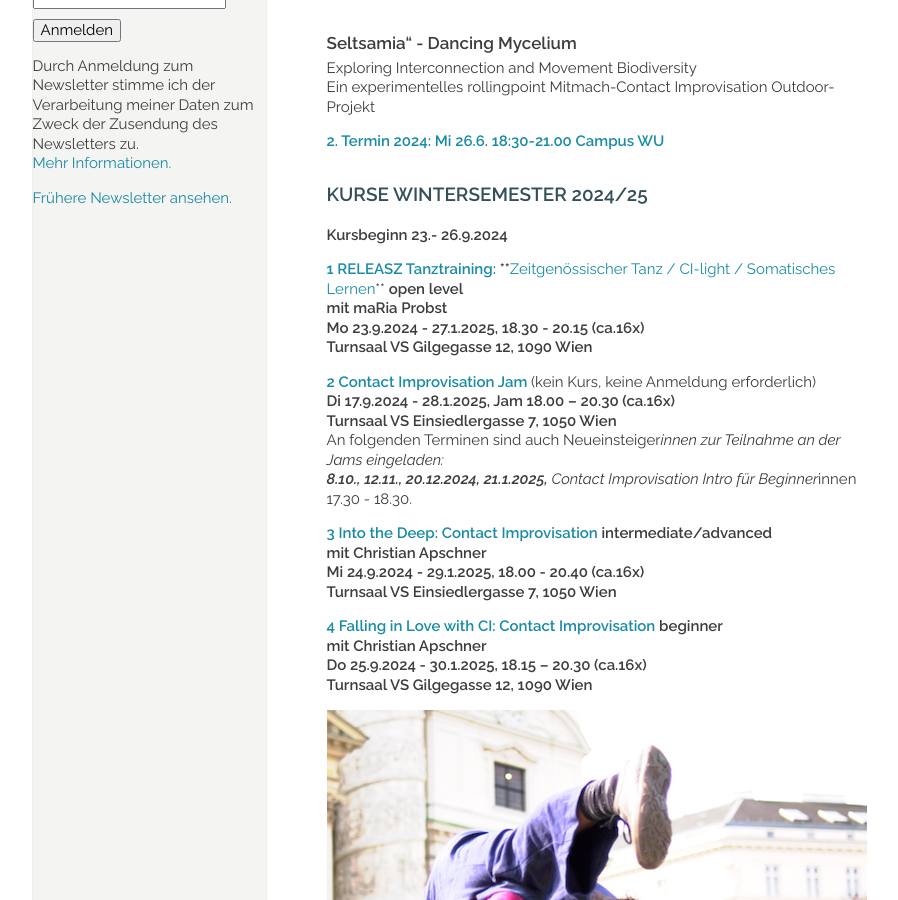
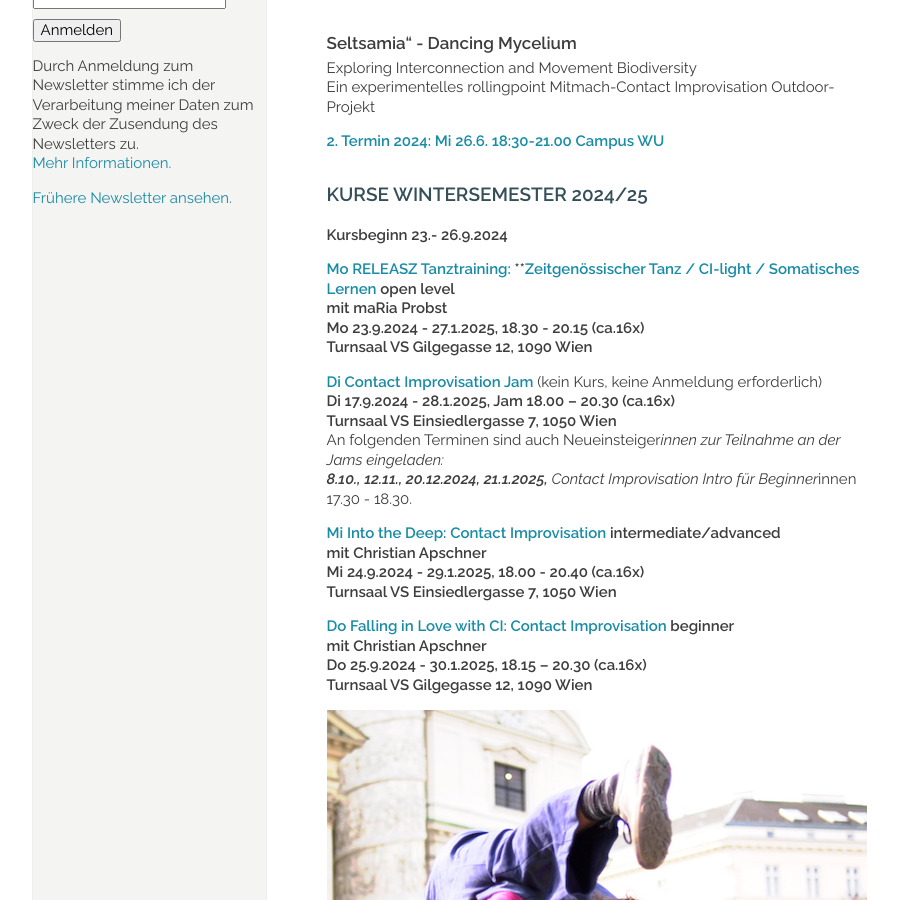
Before and after one commit to manulari/rollingpointat, a Jekyll site: the page built from _pages_de/index.md, in a window 1280 px wide and 900 px high, scrolled down 1208 px. Shown: the whole window, without its empty margins (152-1050 px from the left). Built offline with Jekyll 4.4.1, drawn with Linux system fonts in a browser that asks for light colours; comment, search, counter and statistics services are not loaded.

Commit message:
Update page (de) “index”

```diff
--- a/_pages_de/index.md
+++ b/_pages_de/index.md
@@ -9,8 +9,6 @@ other_lang: /en/
 ![Christian und maRia tanzen Contact Improvisation auf einer Stiege](/assets/uploads/dsc_1901_klein.jpg "Contact Improvisation")
 
 Fotocredit: https://johannes-stolba.net/photography/
-
-
 
 #### **Achtung: Unsere homepage befindet sich gerade in Überarbeitung!**
 
@@ -36,23 +34,23 @@ Ein experimentelles rollingpoint Mitmach-Contact Improvisation Outdoor-Projekt
 
 **Kursbeginn  23.- 26.9.2024**
 
-**[1 RELEASZ Tanztraining: ](/somsem24#mo)\*\***[Zeitgenössischer Tanz / CI-light / Somatisches Lernen](/somsem24#mo)\*\* **open level**\
+**[Mo RELEASZ Tanztraining: ](/releasze)\*\*[Zeitgenössischer Tanz / CI-light / Somatisches Lernen](/releasze) open level**\
  **mit maRia Probst**\
 **Mo 23.9.2024 - 27.1.2025, 18.30 - 20.15 (ca.16x)**\
 **Turnsaal VS Gilgegasse 12, 1090 Wien**
 
-**[2 Contact Improvisation Jam ](/somsem24#di)**(kein Kurs, keine Anmeldung erforderlich)\
+**[Di Contact Improvisation Jam ](/jams)**(kein Kurs, keine Anmeldung erforderlich)\
 **Di 17.9.2024 - 28.1.2025, Jam 18.00 – 20.30 (ca.16x)**\
 **Turnsaal VS Einsiedlergasse 7, 1050 Wien**\
 An folgenden Terminen sind auch Neueinsteiger*innen zur Teilnahme an der Jams eingeladen:\
 **8.10., 12.11., 20.12.2024, 21.1.2025,** Contact Improvisation Intro für Beginner*innen 17.30 - 18.30.
 
-**[3 Into the Deep: Contact Improvisation ](/somsem24#mi) intermediate/advanced**\
+**[Mi Into the Deep: Contact Improvisation ](/contactadv) intermediate/advanced**\
 **mit Christian Apschner**\
 **Mi 24.9.2024 - 29.1.2025, 18.00 - 20.40 (ca.16x)**\
 **Turnsaal VS Einsiedlergasse 7, 1050 Wien**
 
-**[4 Falling in Love with CI: Contact Improvisation ](/somsem24#do)beginner**\
+**[Do Falling in Love with CI: Contact Improvisation ](/contactbeg)beginner**\
 **mit Christian Apschner**\
 **Do 25.9.2024 - 30.1.2025, 18.15 – 20.30 (ca.16x)**\
 **Turnsaal VS Gilgegasse 12, 1090 Wien**
```
